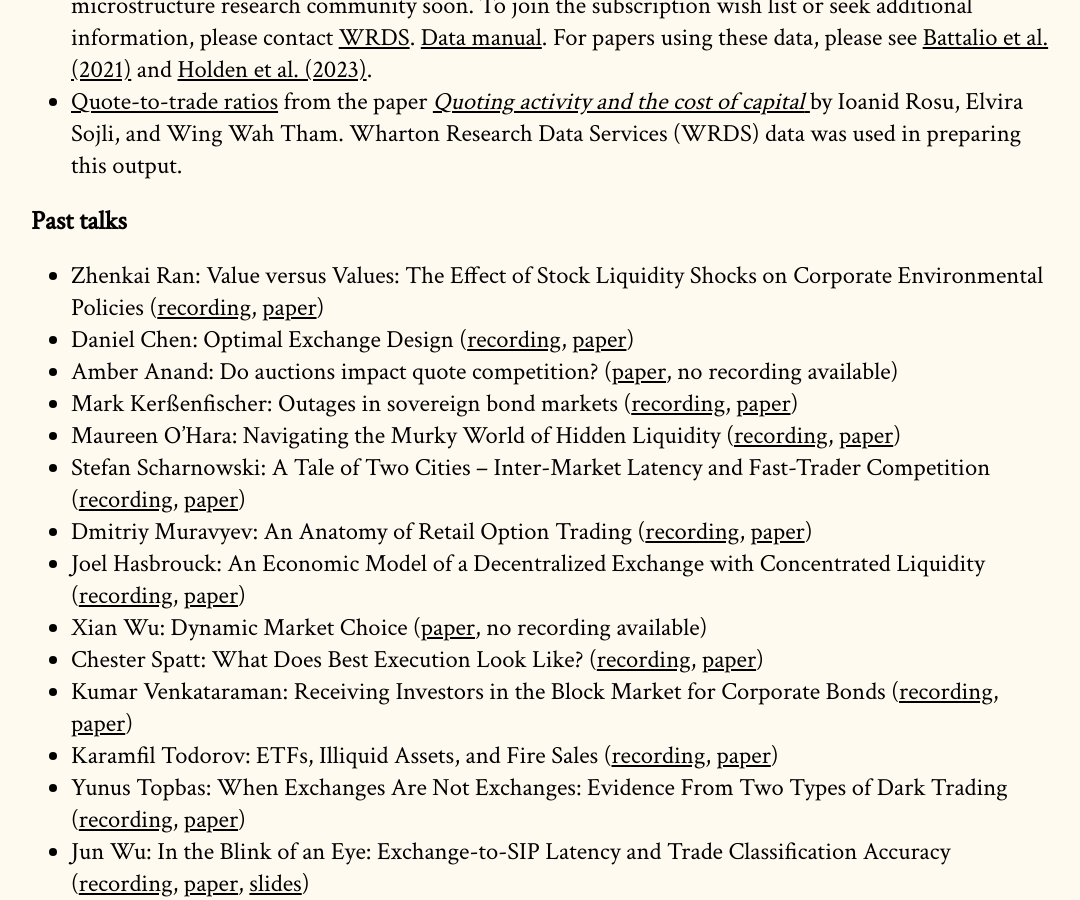
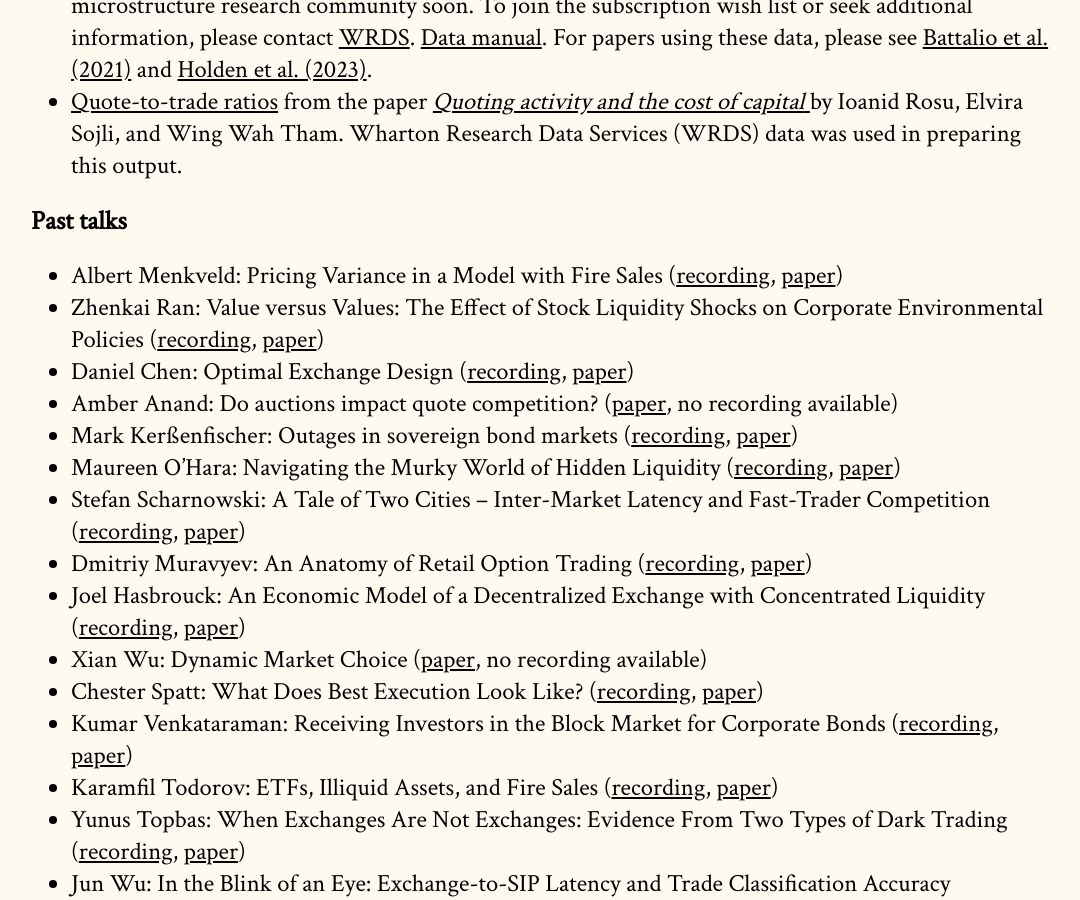
Before and after one commit to cpfiffer/microstructure.exchange, a Jekyll site: the page built from index.md, in a window 1280 px wide and 900 px high, scrolled down 2591 px. Shown: the whole window, without its empty margins (97-1177 px from the left). Built offline with Jekyll 4.4.1, drawn with Linux system fonts in a browser that asks for light colours; some web fonts are replaced.

Commit message:
Update index.md

```diff
--- a/index.md
+++ b/index.md
@@ -72,6 +72,7 @@ The Microstructure Exchange will host resources, tools, and data for microstruct
 - [Quote-to-trade ratios](https://drive.google.com/file/d/1H8wMvA_59-N5Y_xiDPGTbpBsX5BFwOIV/view) from the paper [_Quoting activity and the cost of capital_ ](https://papers.ssrn.com/sol3/papers.cfm?abstract_id=3005928) by Ioanid Rosu, Elvira Sojli, and Wing Wah Tham. Wharton Research Data Services (WRDS) data was used in preparing this output.
 
 ## Past talks
+- Albert Menkveld: Pricing Variance in a Model with Fire Sales ([recording](https://youtu.be/jbtQGXIKi7k), [paper](https://papers.ssrn.com/sol3/papers.cfm?abstract_id=5043741))
 - Zhenkai Ran: Value versus Values: The Effect of Stock Liquidity Shocks on Corporate Environmental Policies ([recording](https://youtu.be/95nj1717YTQ), [paper](https://papers.ssrn.com/sol3/papers.cfm?abstract_id=5032975))
 - Daniel Chen: Optimal Exchange Design ([recording](https://youtu.be/ovJwCV2iux0), [paper](https://danieltchen.com/OEDOct.pdf))
 - Amber Anand: Do auctions impact quote competition? ([paper](https://microstructure.exchange/papers/Auctions%20and%20quote%20competition-11192024.pdf), no recording available)
```
